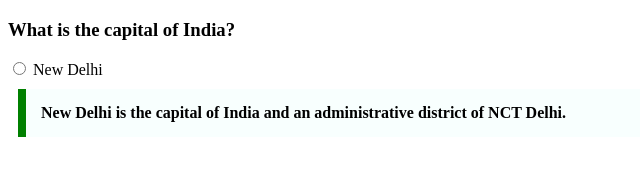
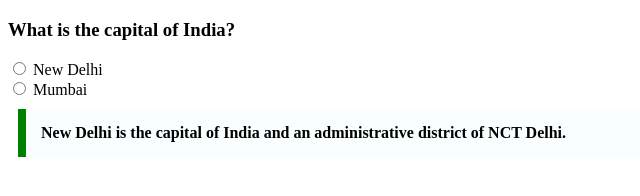
Before and after one commit to acciojob/trivia-areebkhan274427, a website: page main.html in a window 1280 px wide. Shown: the whole page, without its empty margins (0-640 px from the left). Drawn offline with Linux system fonts and the light colour scheme.

Commit message:
created a submission

```diff
--- a/main.html
+++ b/main.html
@@ -10,9 +10,13 @@
 	<!-- the entire body must be written by student -->
 
 	<h3>What is the capital of India?</h3>
+	<ul></ul>
+	<div><input type="radio" name="state" id="New Delhi" >
+	<label for="New Delhi">New Delhi</label>
+		</div>
+	<div><input type="radio" name="state" id="Mumbai">
+	<label for="Mumbai">Mumbai</label></div>
 
-	<input type="radio" name="state" id="New Delhi" placeholder="New Delhi">
-	<label for="New Delhi">New Delhi</label>
 	<blockquote cite=https://en.wikipedia.org/wiki/New_Delhi>
 		New Delhi is the capital of India and an administrative district of NCT Delhi.
 	</blockquote>
```
